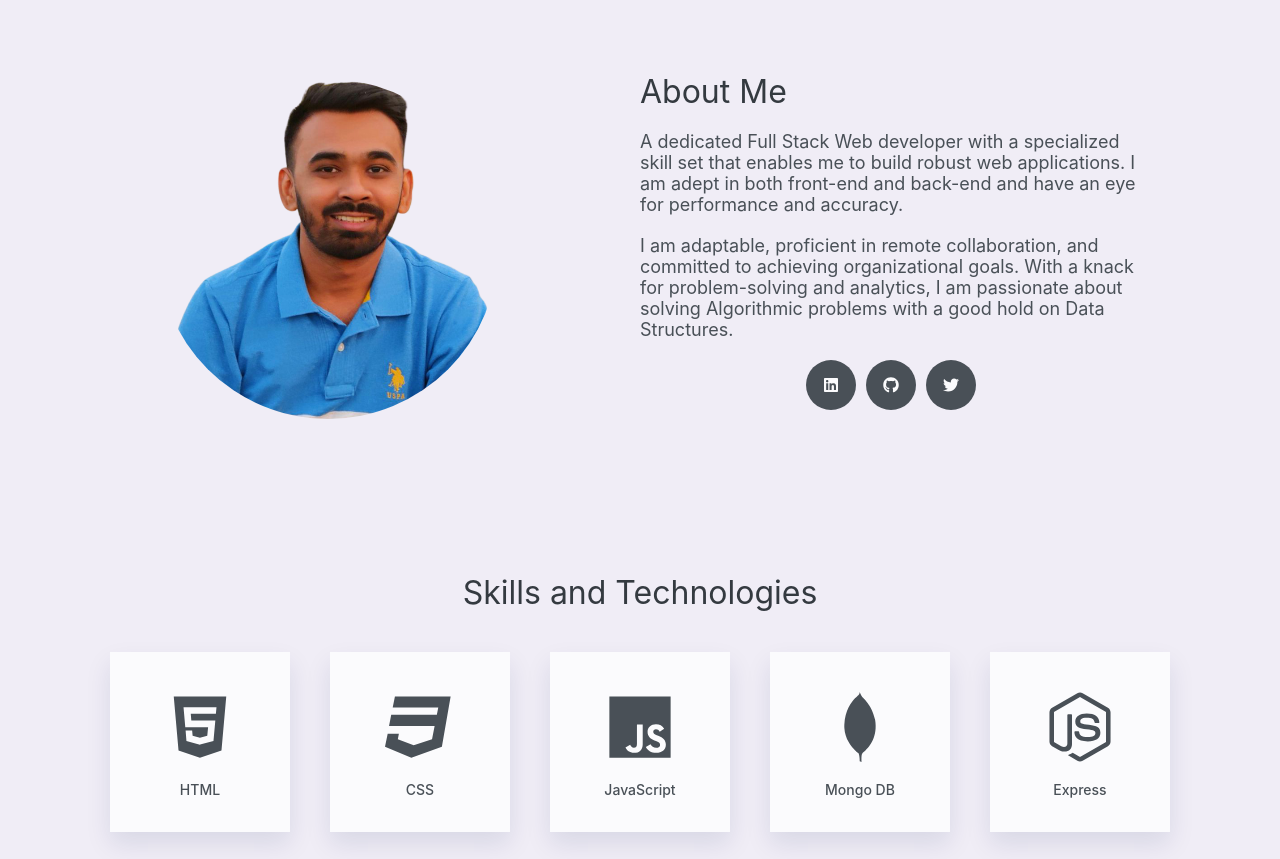
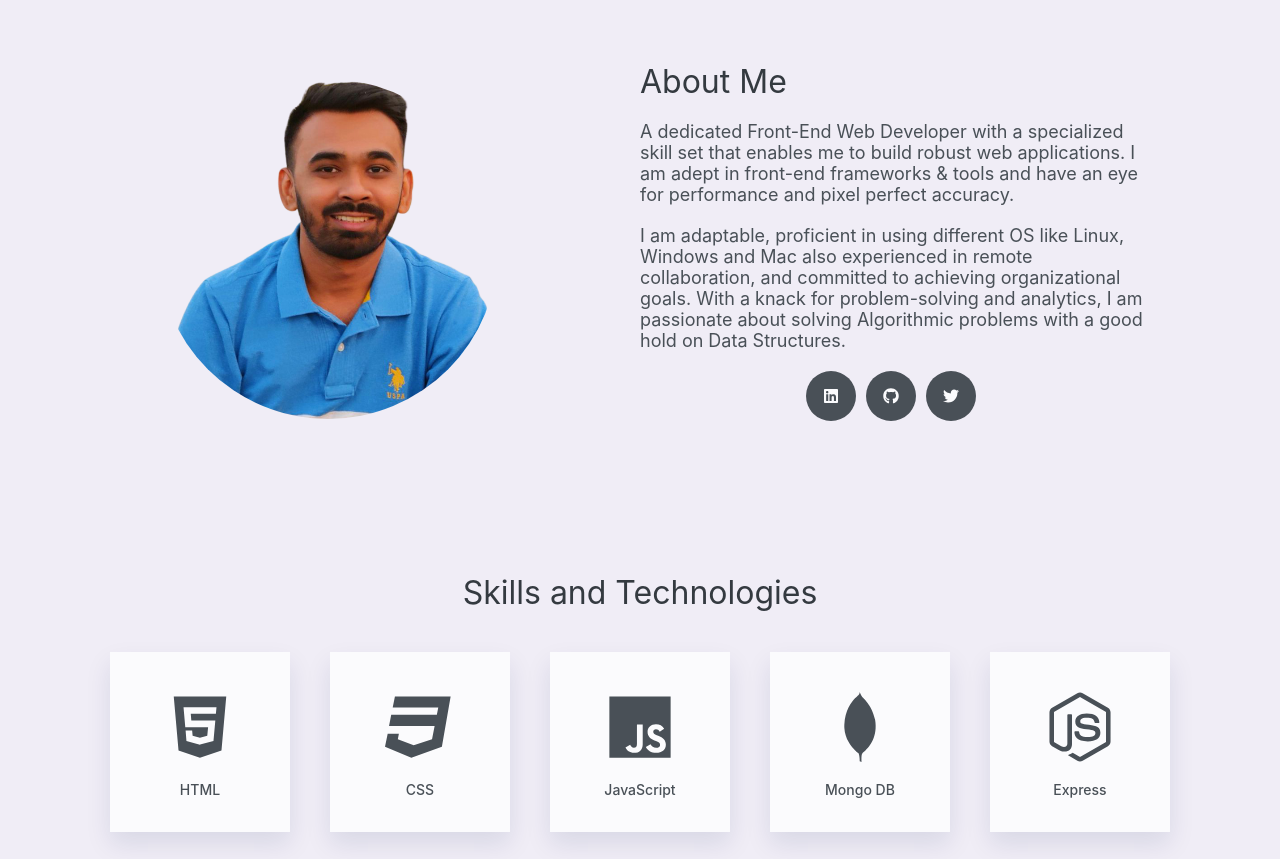
Before and after one commit to Vishal-080/vishalrathod_portfolio, a React (Create React App) app in the folder portfolio/: page / in a window 1280 px wide. Shown: the part 860-1719 px from the top of the page. Built offline with nearby package versions, Linux system fonts and the light colour scheme; no server answers; a web font is replaced by a local one.

Commit message:
About updated

```diff
--- a/portfolio/src/Components/About/About.jsx
+++ b/portfolio/src/Components/About/About.jsx
@@ -42,13 +42,13 @@ const About = () => {
           <H1>About Me</H1>
           <AboutInfo>
             <AboutInfoP>
-              A dedicated Full Stack Web developer with a specialized skill set
+              A dedicated Front-End Web Developer with a specialized skill set
               that enables me to build robust web applications. I am adept in
-              both front-end and back-end and have an eye for performance and
+              front-end frameworks &amp; tools and have an eye for performance and pixel perfect
               accuracy.
             </AboutInfoP>
             <AboutInfoP>
-              I am adaptable, proficient in remote collaboration, and committed
+              I am adaptable, proficient in using different OS like Linux, Windows and Mac also experienced in remote collaboration, and committed
               to achieving organizational goals. With a knack for
               problem-solving and analytics, I am passionate about solving
               Algorithmic problems with a good hold on Data Structures.
```
